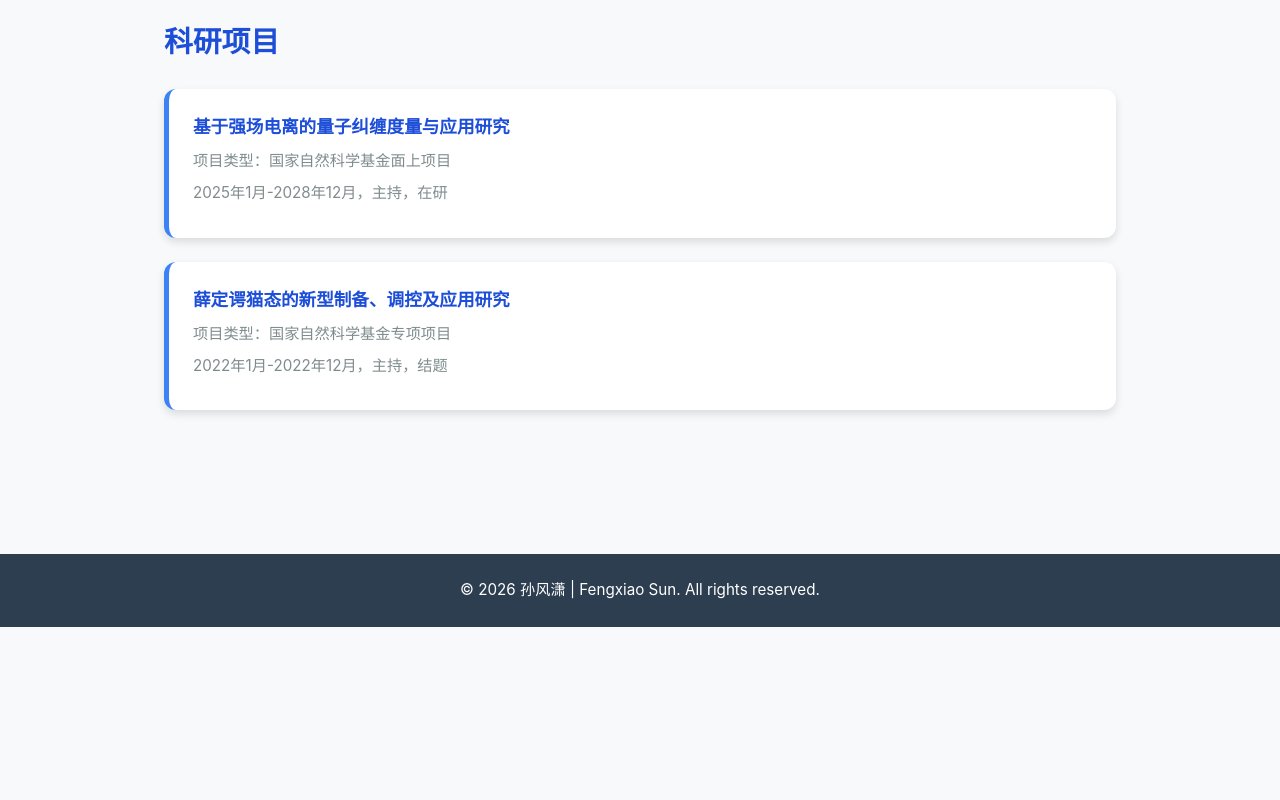
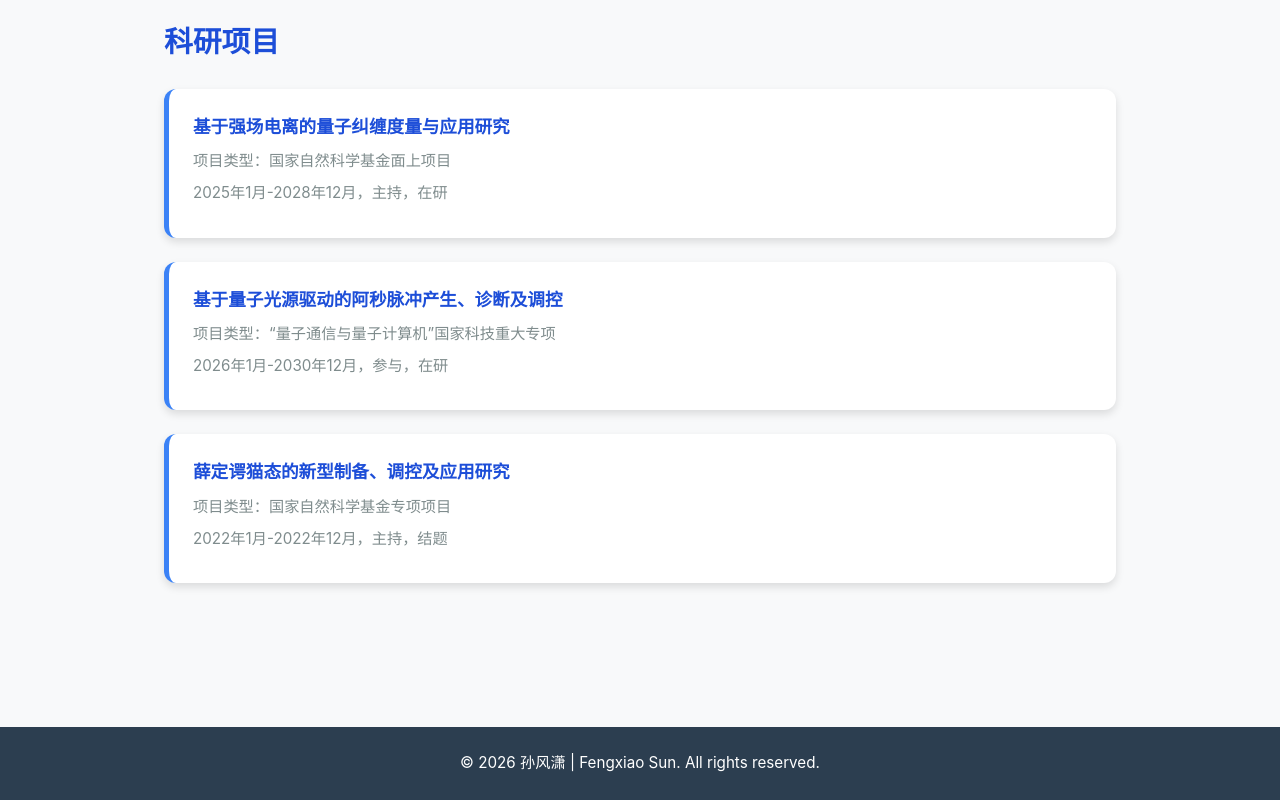
Before and after one commit to SunFengXiao/sunfengxiao.github.io, a plain HTML site: page research.html in a window 1280 px wide. Shown: the part 2845-3645 px from the top of the page. Before the commit the page ends 3472 px from the top, so only its background shows below. Drawn offline with Linux system fonts and the light colour scheme.

Commit message:
update funding information
"Quantum communication and quantum computer"

```diff
--- a/research.html
+++ b/research.html
@@ -158,6 +158,12 @@
                         <p>项目类型：国家自然科学基金面上项目</p>
                         <p>2025年1月-2028年12月，主持，在研</p>
                     </div>
+                <div class="project-column">
+                    <div class="project-item">
+                        <h4>基于量子光源驱动的阿秒脉冲产生、诊断及调控</h4>
+                        <p>项目类型：“量子通信与量子计算机”国家科技重大专项</p>
+                        <p>2026年1月-2030年12月，参与，在研</p>
+                    </div>
                     <div class="project-item">
                         <h4>薛定谔猫态的新型制备、调控及应用研究</h4>
                         <p>项目类型：国家自然科学基金专项项目</p>
```
